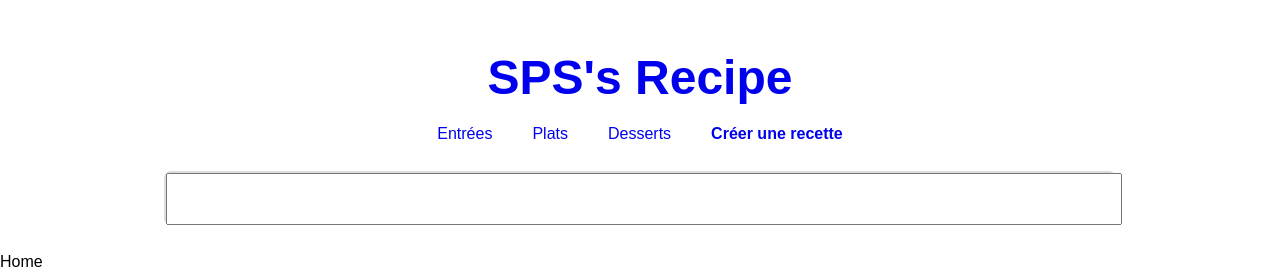
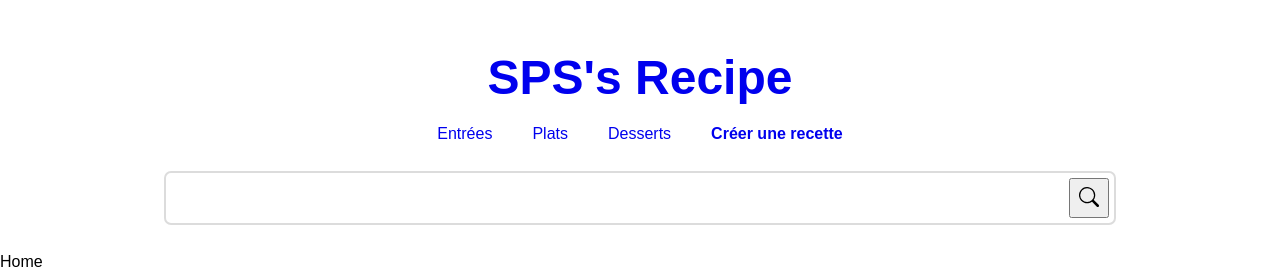
Before and after one commit to S0Web/recette-cuisine, a React (Vite) app: page / in a window 1280 px wide. Shown: the top 275 px of the page. Built offline with nearby package versions, Linux system fonts and the light colour scheme.

Commit message:
searchbar

```diff
--- a/src/components/Layout/Navbar.css
+++ b/src/components/Layout/Navbar.css
@@ -34,11 +34,24 @@
 }
 
 .navbar-content .searchbar input {
-    width: 100%;
+    width: 90%;
     height: 46px;
-    position:absolute
+    left: 5px;
+    position:absolute;
+    border: 0;
+    font-size: 1.5em;
+}
+
+.navbar-content .searchbar input:focus {
+    outline: none
 }
 
 .navbar-content .searchbar button {
-
+    position: absolute;
+    z-index: 1;
+    right:5px;
+    top: 5px;
+    height: 40px;
+    width: 40px;
+    cursor: pointer;
 }
--- a/src/components/Layout/Navbar.jsx
+++ b/src/components/Layout/Navbar.jsx
@@ -19,7 +19,7 @@ const Navbar = () => {
       <div className="searchbar">
         <input type="text" />
         <button id="search">
-        <svg xmlns="http://www.w3.org/2000/svg" width="16" height="16" fill="currentColor" class="bi bi-search" viewBox="0 0 16 16">
+        <svg xmlns="http://www.w3.org/2000/svg" width="20" height="20" fill="currentColor" class="bi bi-search" viewBox="0 0 16 16">
           <path d="M11.742 10.344a6.5 6.5 0 1 0-1.397 1.398h-.001c.03.04.062.078.098.115l3.85 3.85a1 1 0 0 0 1.415-1.414l-3.85-3.85a1.007 1.007 0 0 0-.115-.1zM12 6.5a5.5 5.5 0 1 1-11 0 5.5 5.5 0 0 1 11 0z"/>
         </svg>
         </button>
```
